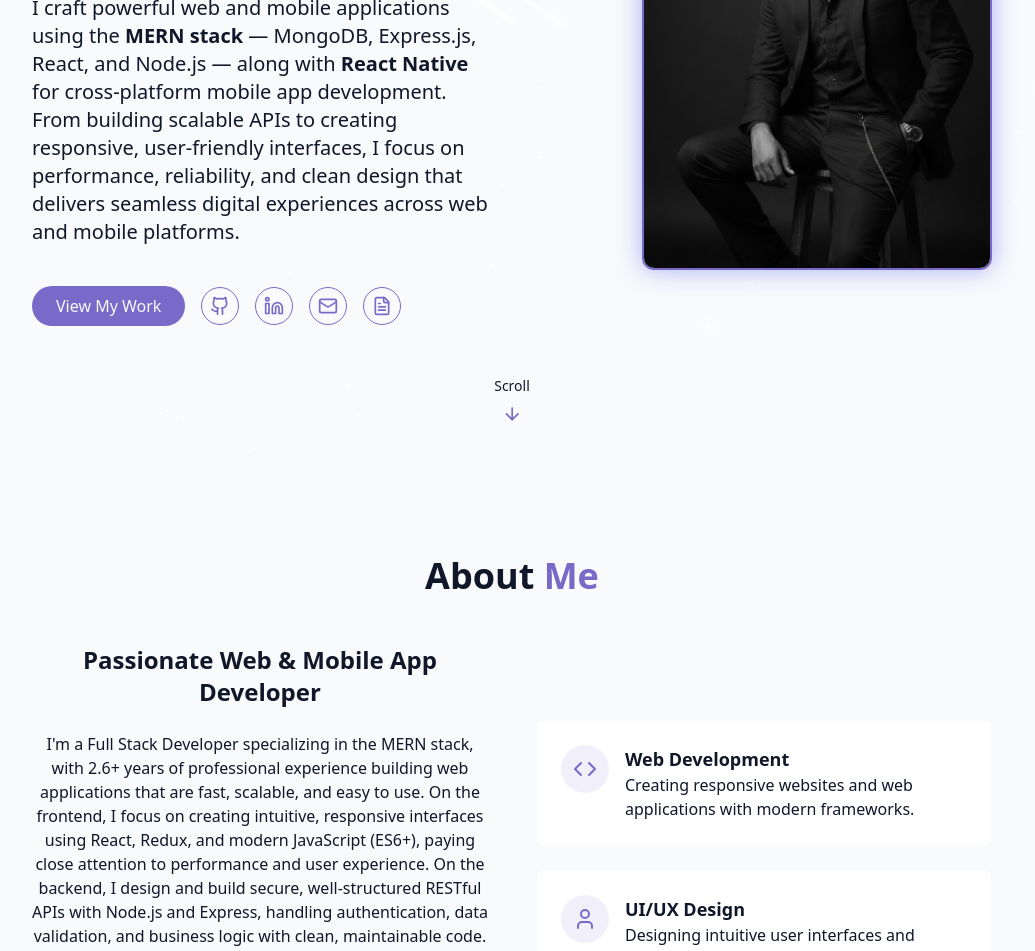
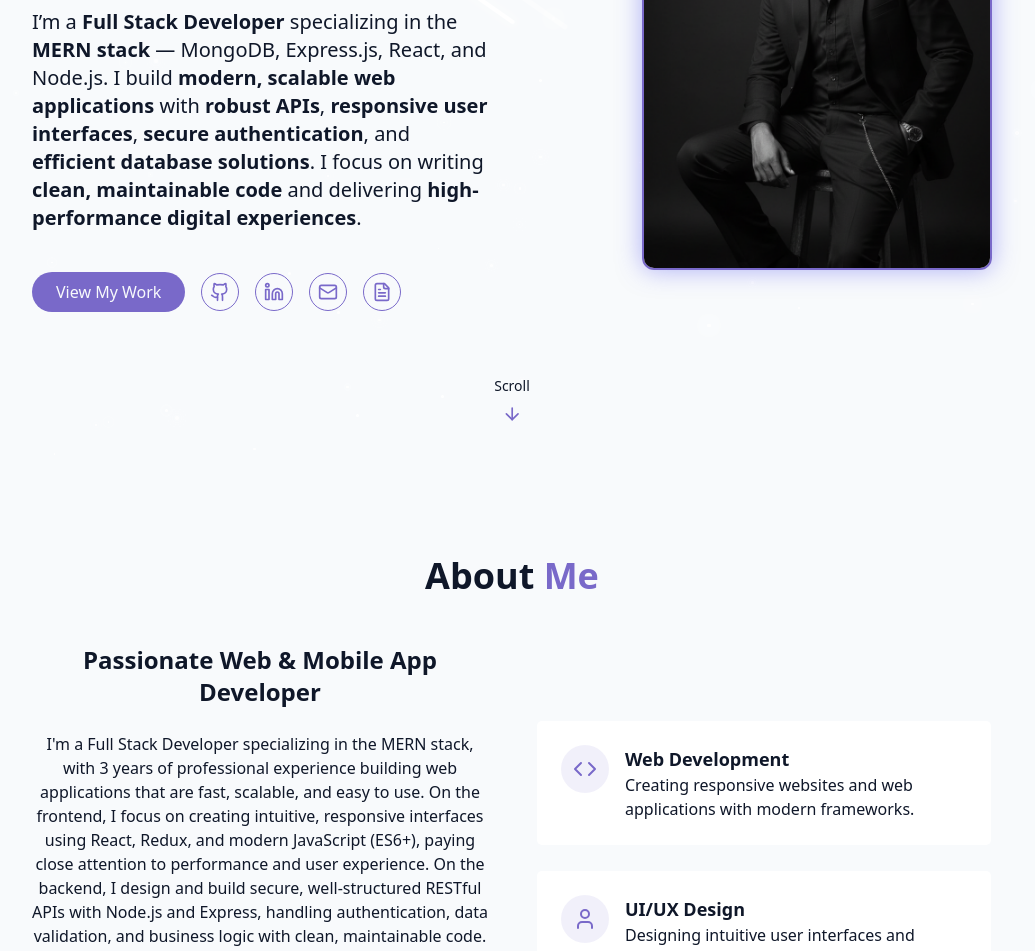
Before and after one commit to BharathiKannanBabu/My-Updated-Portfolio, a React (Vite) app: page / in a window 1280 px wide. Shown: the part 340-1291 px from the top of the page, without its empty margins (128-1163 px from the left). Built offline with nearby package versions, Linux system fonts and the light colour scheme.

Commit message:
Update AboutSection content, enhance HeroSection description, and add TypeScript to SkillsSection

```diff
--- a/src/components/AboutSection.jsx
+++ b/src/components/AboutSection.jsx
@@ -17,15 +17,15 @@ const AboutSection = () => {
             </h3>
 
             <p className="text-muted-foreground">
-              I'm a Full Stack Developer specializing in the MERN stack, with
-              2.6+ years of professional experience building web applications
-              that are fast, scalable, and easy to use. On the frontend, I focus
-              on creating intuitive, responsive interfaces using React, Redux,
-              and modern JavaScript (ES6+), paying close attention to
-              performance and user experience. On the backend, I design and
-              build secure, well-structured RESTful APIs with Node.js and
-              Express, handling authentication, data validation, and business
-              logic with clean, maintainable code.
+              I'm a Full Stack Developer specializing in the MERN stack, with 3
+              years of professional experience building web applications that
+              are fast, scalable, and easy to use. On the frontend, I focus on
+              creating intuitive, responsive interfaces using React, Redux, and
+              modern JavaScript (ES6+), paying close attention to performance
+              and user experience. On the backend, I design and build secure,
+              well-structured RESTful APIs with Node.js and Express, handling
+              authentication, data validation, and business logic with clean,
+              maintainable code.
             </p>
 
             <p className="text-muted-foreground">
--- a/src/components/HeroSection.jsx
+++ b/src/components/HeroSection.jsx
@@ -44,13 +44,15 @@ const HeroSection = () => {
           </h2>
 
           <p className="text-lg md:text-xl text-muted-foreground max-w-2xl mx-auto md:mx-0 opacity-0 animate-fade-in-delay-3">
-            I craft powerful web and mobile applications using the{" "}
+            I’m a <strong>Full Stack Developer</strong> specializing in the{" "}
             <strong>MERN stack</strong> — MongoDB, Express.js, React, and
-            Node.js — along with <strong>React Native</strong> for
-            cross-platform mobile app development. From building scalable APIs
-            to creating responsive, user-friendly interfaces, I focus on
-            performance, reliability, and clean design that delivers seamless
-            digital experiences across web and mobile platforms.
+            Node.js. I build <strong>modern, scalable web applications</strong>{" "}
+            with <strong>robust APIs</strong>,{" "}
+            <strong>responsive user interfaces</strong>,{" "}
+            <strong>secure authentication</strong>, and{" "}
+            <strong>efficient database solutions</strong>. I focus on writing{" "}
+            <strong>clean, maintainable code</strong> and delivering{" "}
+            <strong>high-performance digital experiences</strong>.
           </p>
 
           {/* Buttons + Social Links */}
--- a/src/components/SkillsSection.jsx
+++ b/src/components/SkillsSection.jsx
@@ -5,11 +5,11 @@ const skills = [
   // Frontend
   { name: "HTML/CSS", level: 95, category: "frontend" },
   { name: "JavaScript", level: 80, category: "frontend" },
+  { name: "TypeScript", level: 60, category: "frontend" },
   { name: "React", level: 85, category: "frontend" },
   { name: "jQuery", level: 80, category: "frontend" },
   { name: "Bootstrap 5", level: 90, category: "frontend" },
   { name: "Tailwind CSS", level: 90, category: "frontend" },
-    { name: "React Native", level: 80, category: "frontend" },
   { name: "Redux Toolkit", level: 80, category: "frontend" },
 
   // Backend
@@ -36,7 +36,7 @@ const SkillsSection = () => {
   const [activeCategory, setActiveCategory] = useState("all");
 
   const filteredSkills = skills.filter(
-        (skill) => activeCategory === "all" || skill.category === activeCategory
+    (skill) => activeCategory === "all" || skill.category === activeCategory,
   );
   return (
     <section id="skills" className="py-24 px-4 relative bg-secondary/30">
@@ -54,7 +54,7 @@ const SkillsSection = () => {
                 "px-5 py-2 cursor-pointer rounded-full transition-colors duration-300 capitalize",
                 activeCategory === category
                   ? "bg-primary text-primary-foreground"
-                                    : "bg-secondary/70 text-forefround hover:bd-secondary"
+                  : "bg-secondary/70 text-forefround hover:bd-secondary",
               )}
             >
               {category}
```
Also changed, not shown: 1 other file (tests, documents, lock files or other folders). Lines whose indentation alone changed are shown as unchanged.
